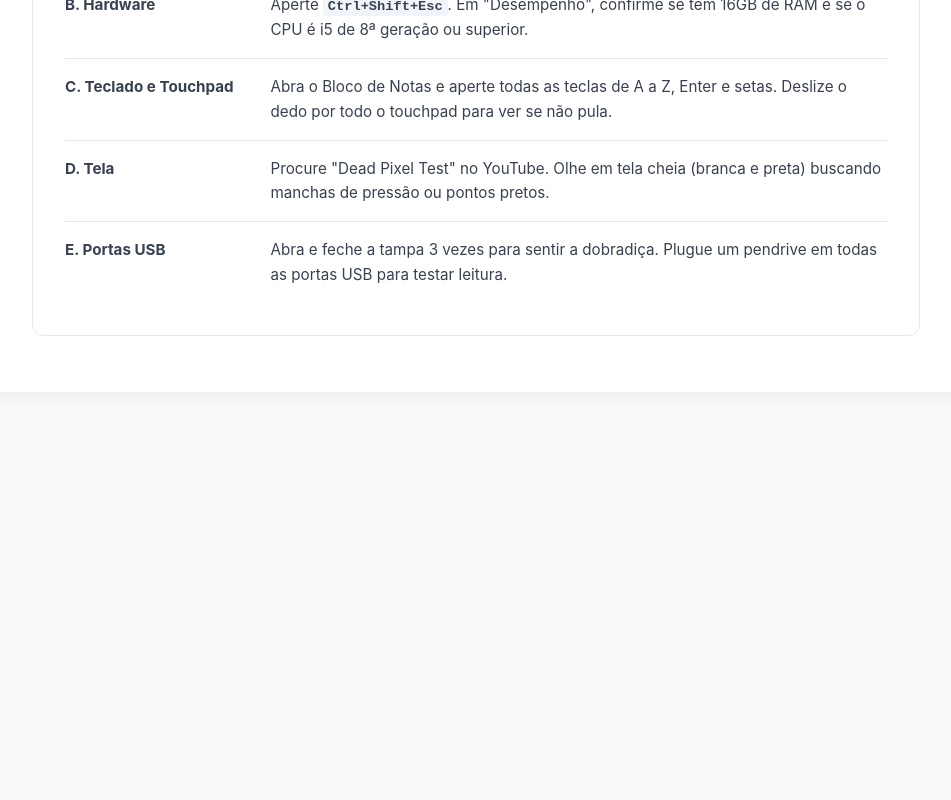
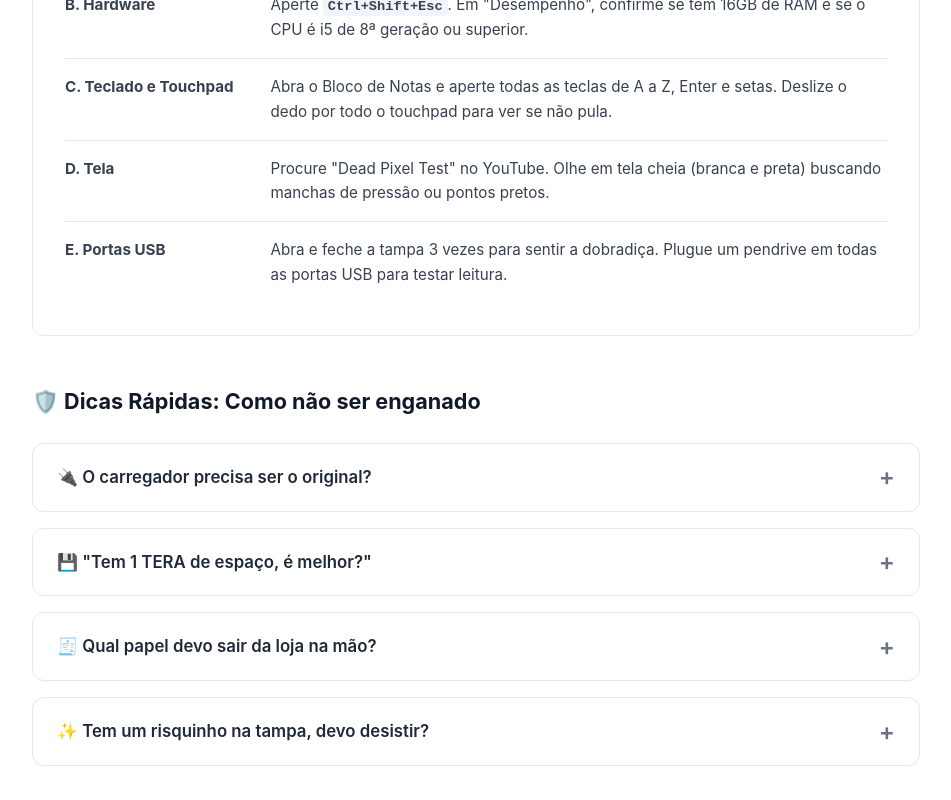
Before and after one commit to Redgrupos/tadeu, a React (Vite) app: page / in a window 1280 px wide. Shown: the part 2515-3315 px from the top of the page, without its empty margins (164-1115 px from the left). Before the commit the page ends 2939 px from the top, so only its background shows below. Built offline with nearby package versions, Linux system fonts and the light colour scheme; a web font is replaced by a local one.

Commit message:
fix: insere corretamente a secao de FAQ

```diff
--- a/src/App.jsx
+++ b/src/App.jsx
@@ -285,6 +285,43 @@ function App() {
           </div>
         </section>
 
+        {/* --- CUIDADOS NA LOJA (FAQ) --- */}
+        <section className="faq-section" style={{marginTop: '3rem', marginBottom: '3rem'}}>
+          <div className="section-title" style={{ marginBottom: '1.5rem' }}>
+            <span className="section-icon">🛡️</span> Dicas Rápidas: Como não ser enganado
+          </div>
+
+          <div className="faq-container">
+            <details className="faq-item">
+              <summary className="faq-question">🔌 O carregador precisa ser o original?</summary>
+              <div className="faq-answer">
+                <strong>Sim!</strong> Exija o carregador ORIGINAL da marca. Carregadores "paralelos" (genéricos) podem estragar a bateria a longo prazo. Se a loja só tiver o paralelo, exija um bom desconto para comprar um original depois.
+              </div>
+            </details>
+
+            <details className="faq-item">
+              <summary className="faq-question">💾 "Tem 1 TERA de espaço, é melhor?"</summary>
+              <div className="faq-answer">
+                <strong>Cuidado com essa lábia!</strong> Um HD antigo de 1 Tera de espaço deixa o notebook lento. É mil vezes melhor levar um SSD de 512GB (que é absurdamente mais rápido) do que um HD gigante que vai travar o seu trabalho.
+              </div>
+            </details>
+
+            <details className="faq-item">
+              <summary className="faq-question">🧾 Qual papel devo sair da loja na mão?</summary>
+              <div className="faq-answer">
+                Não saia só com o comprovante do cartão. Exija um recibo (com o CNPJ da loja) atestando no papel que você tem no mínimo <strong>3 meses de garantia</strong>. Peça para o vendedor anotar o <strong>Número de Série</strong> do notebook nesse recibo.
+              </div>
+            </details>
+
+            <details className="faq-item">
+              <summary className="faq-question">✨ Tem um risquinho na tampa, devo desistir?</summary>
+              <div className="faq-answer">
+                <strong>Não necessariamente.</strong> Notebooks corporativos usados costumam ter marcas de uso na parte externa (como marcas de adesivos antigos ou pequenos arranhões na tampa). O que realmente importa é: a tela não pode ter manchas brancas e as teclas precisam estar todas funcionando.
+              </div>
+            </details>
+          </div>
+        </section>
+
       </div>
 
       {/* --- MODAL DE DETALHES --- */}
```
